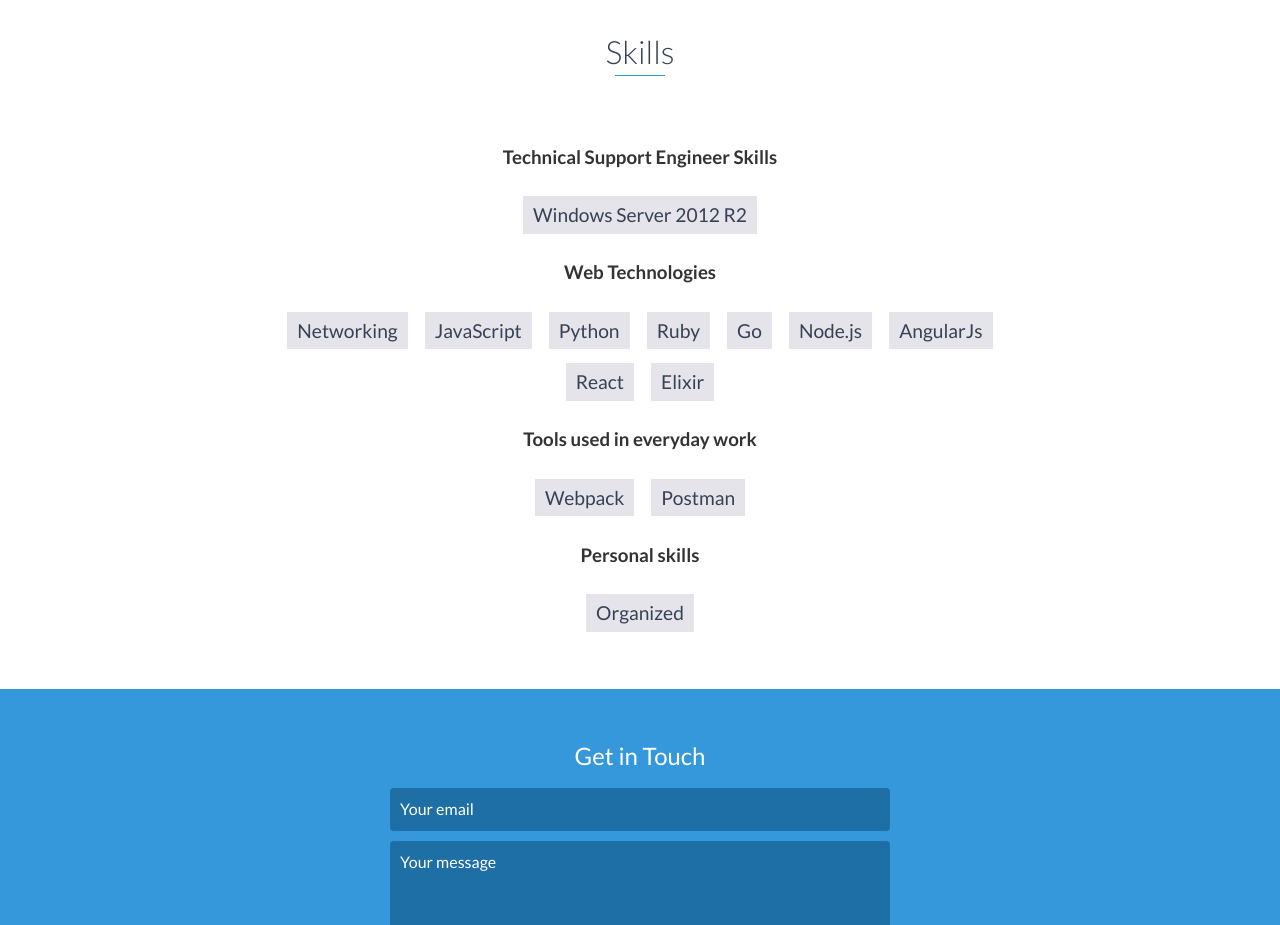
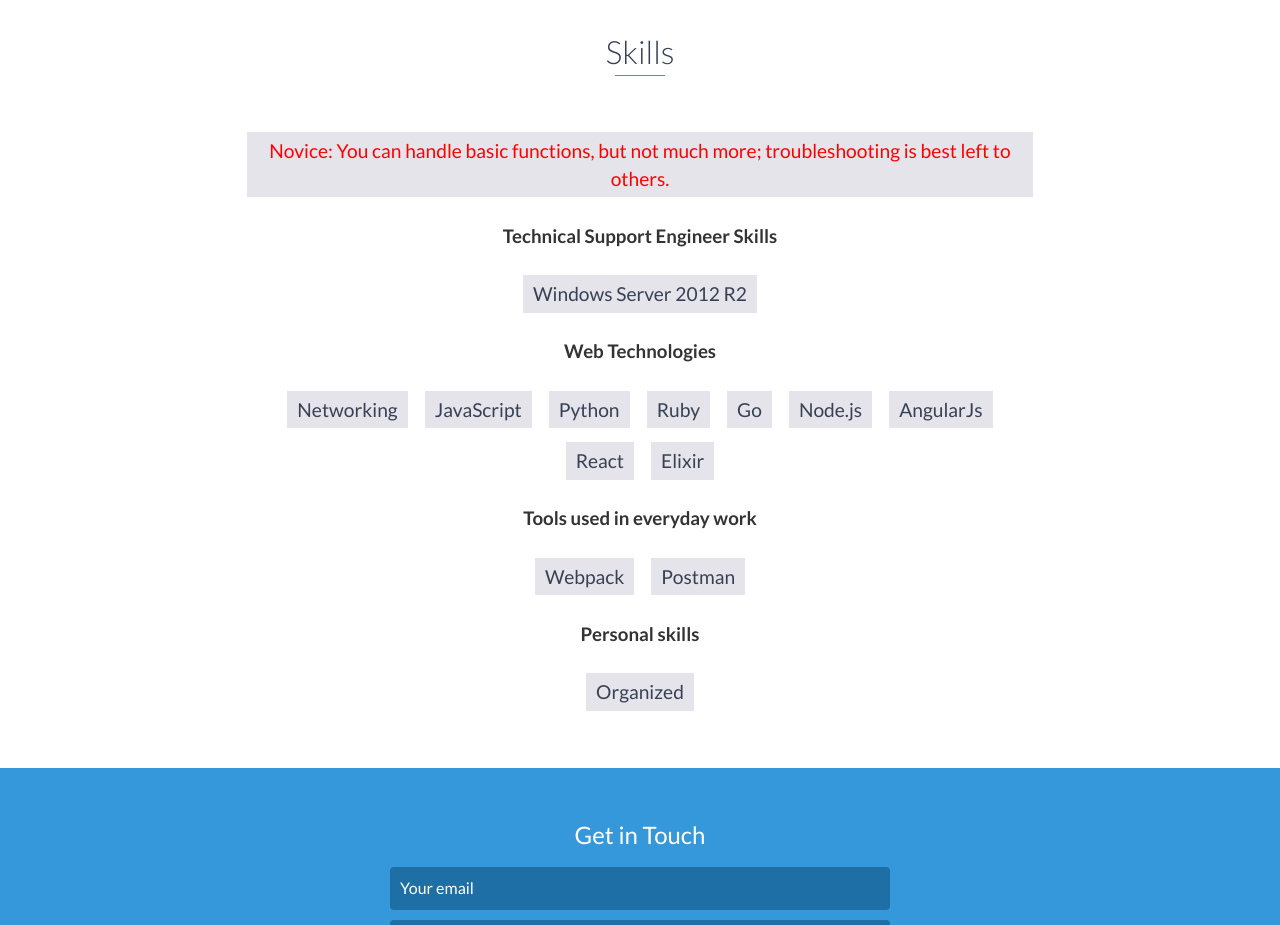
Before and after one commit to martinkaldramov/martinkaldramov.github.io, a website: page index.html in a window 1280 px wide. Shown: the part 3540-4465 px from the top of the page. Drawn offline with nearby package versions, Linux system fonts and the light colour scheme.

Commit message:
Styled legend items

```diff
--- a/index.html
+++ b/index.html
@@ -195,10 +195,12 @@
 
     <div id="skills">
         <h2 class="heading">Skills</h2>
+        <ul>
+            <li style="color: red">Novice: You can handle basic functions, but not much more; troubleshooting is best left to others.</li>
+        </ul>
         <h3>Technical Support Engineer Skills</h3>
         <ul>
             <li>Windows Server 2012 R2</li>
-
         </ul>
 
         <h3>Web Technologies</h3>
```
